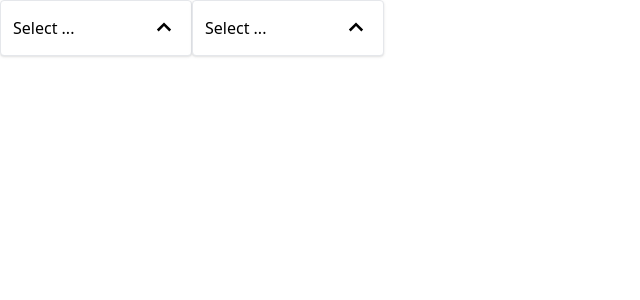
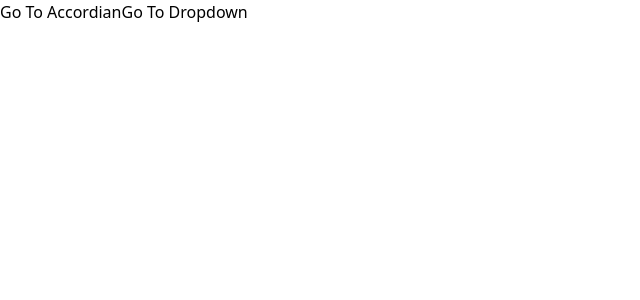
Before and after one commit to Raulito1/components-library, a React (Create React App) app in the folder components/: page / in a window 1280 px wide. Shown: the top 300 px of the page, without its empty margins (0-640 px from the left). Built offline with nearby package versions, Linux system fonts and the light colour scheme.

Commit message:
Added Link Component

```diff
--- a/components/src/App.js
+++ b/components/src/App.js
@@ -1,35 +1,10 @@
-import { useState } from 'react';
-
-// components
-import Dropdown from "./components/Dropdown";
+import Link from './components/Link';
 
 function App() {
-    // this is an example of a controlled component
-    // the component does not manage its own state
-    // the parent component manages the state and passes it down as props
-    // const [selection, setSelection] = useState(null);
-    const [selection1, setSelection1] = useState(null);
-    const [selection2, setSelection2] = useState(null);
-
-    const onSelectedChange1 = (option) => {
-        setSelection1(option);
-    };
-
-    const onSelectedChange2 = (option) => {
-        setSelection2(option);
-    };
-
-    const options = [
-        { label: "The Color Red", value: "red" },
-        { label: "The Color Green", value: "green" },
-        { label: "A Shade of Blue", value: "blue" },
-    ]
-    return (
-        <div className='flex'>
-            <Dropdown options={options} selection={selection1} onSelect={onSelectedChange1}/>
-            <Dropdown options={options} selection={selection2} onSelect={onSelectedChange2}/>
-        </div>
-    );
+    return <div>
+        <Link to="/accordian">Go To Accordian</Link>
+        <Link to="/dropdown">Go To Dropdown</Link>
+    </div>
 }
 
 export default App;
--- /dev/null
+++ b/components/src/components/Link.js
@@ -0,0 +1,15 @@
+import { useContext } from 'react';
+import NavigationContext from '../context/navigation';
+
+function Link({ to, children }) {
+    const { navigate } = useContext(NavigationContext);
+
+    const handleClick = (event) => {
+        event.preventDefault();
+        navigate(to);
+    };
+
+    return <a onClick={handleClick}>{children}</a>
+}
+
+export default Link;
--- /dev/null
+++ b/components/src/context/navigation.js
@@ -0,0 +1,34 @@
+import { createContext, useState, useEffect } from 'react';
+
+const NavigationContext = createContext();
+
+function NavigationProvider({ children }) {
+    const [currentPath, setCurrentPath] = useState(window.location.pathname);
+
+    useEffect(() => {
+        const handleLocationChange = () => {
+            setCurrentPath(window.location.pathname);
+        };
+
+        window.addEventListener('popstate', handleLocationChange);
+
+        return () => {
+            window.removeEventListener('popstate', handleLocationChange);
+        };
+    }, []);
+
+    const navigate = (to) => {
+        window.history.pushState({}, '', to);
+        setCurrentPath(to);
+    };
+
+
+    return (
+        <NavigationContext.Provider value={{ currentPath, navigate }}>
+            {children}
+        </NavigationContext.Provider>
+    );
+}
+
+export { NavigationProvider };
+export default NavigationContext;
--- a/components/src/index.js
+++ b/components/src/index.js
@@ -1,5 +1,7 @@
 import React from 'react';
 import ReactDOM from 'react-dom/client';
+
+import { NavigationProvider } from './context/navigation';
 
 import './index.css';
 
@@ -8,4 +10,8 @@
 const el = document.getElementById('root');
 const root = ReactDOM.createRoot(el);
 
-root.render(<App />);
+root.render(
+    <NavigationProvider>
+        <App />
+    </NavigationProvider>
+);
--- /dev/null
+++ b/components/src/pages/DropdownPage.js
@@ -0,0 +1,35 @@
+import { useState } from 'react';
+
+// components
+import Dropdown from '../components/Dropdown';
+
+function DropdownPage() {
+    // this is an example of a controlled component
+    // the component does not manage its own state
+    // the parent component manages the state and passes it down as props
+    // const [selection, setSelection] = useState(null);
+    const [selection1, setSelection1] = useState(null);
+    const [selection2, setSelection2] = useState(null);
+
+    const onSelectedChange1 = (option) => {
+        setSelection1(option);
+    };
+
+    const onSelectedChange2 = (option) => {
+        setSelection2(option);
+    };
+
+    const options = [
+        { label: "The Color Red", value: "red" },
+        { label: "The Color Green", value: "green" },
+        { label: "A Shade of Blue", value: "blue" },
+    ]
+    return (
+        <div className='flex'>
+            <Dropdown options={options} selection={selection1} onSelect={onSelectedChange1}/>
+            <Dropdown options={options} selection={selection2} onSelect={onSelectedChange2}/>
+        </div>
+    );
+}
+
+export default DropdownPage;
```
